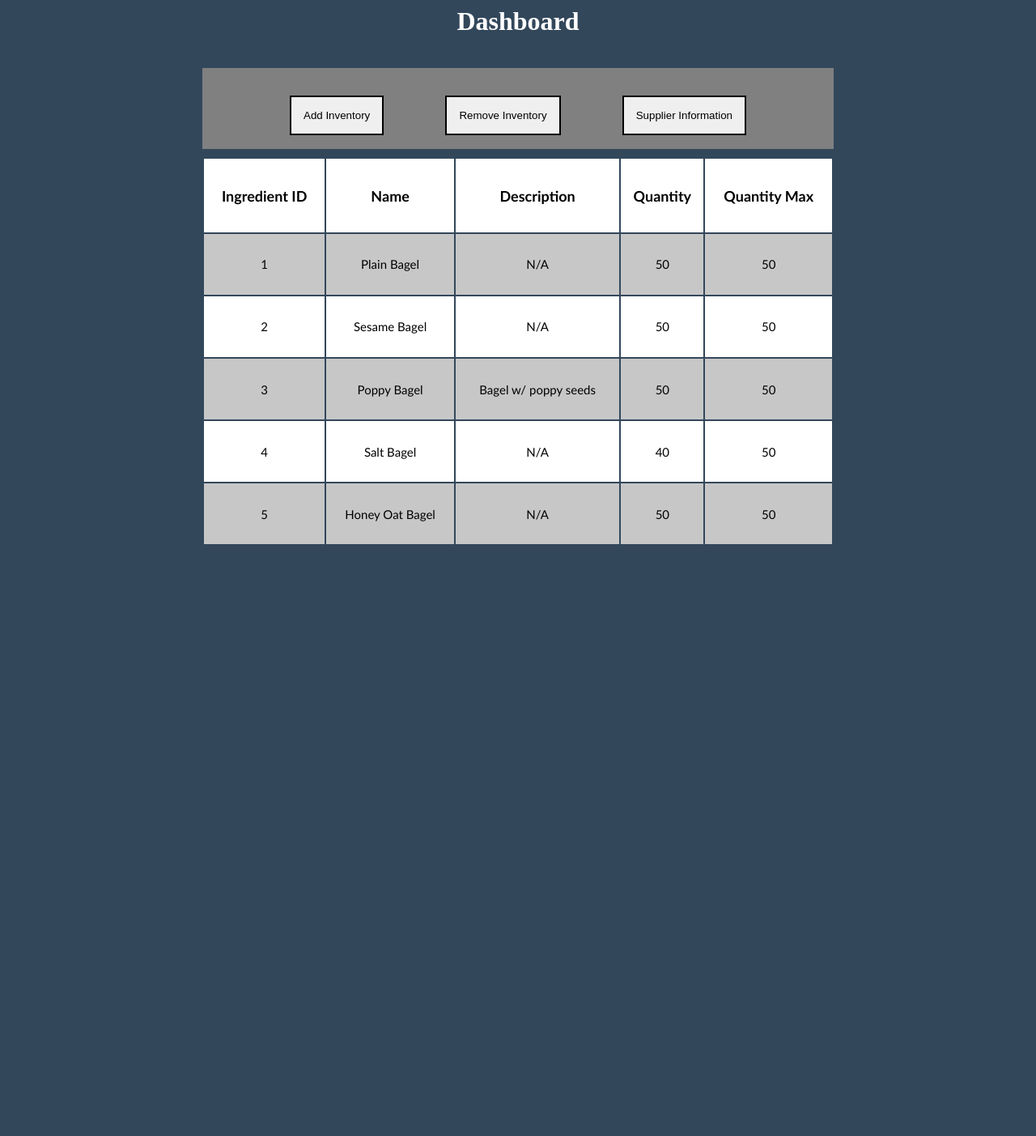
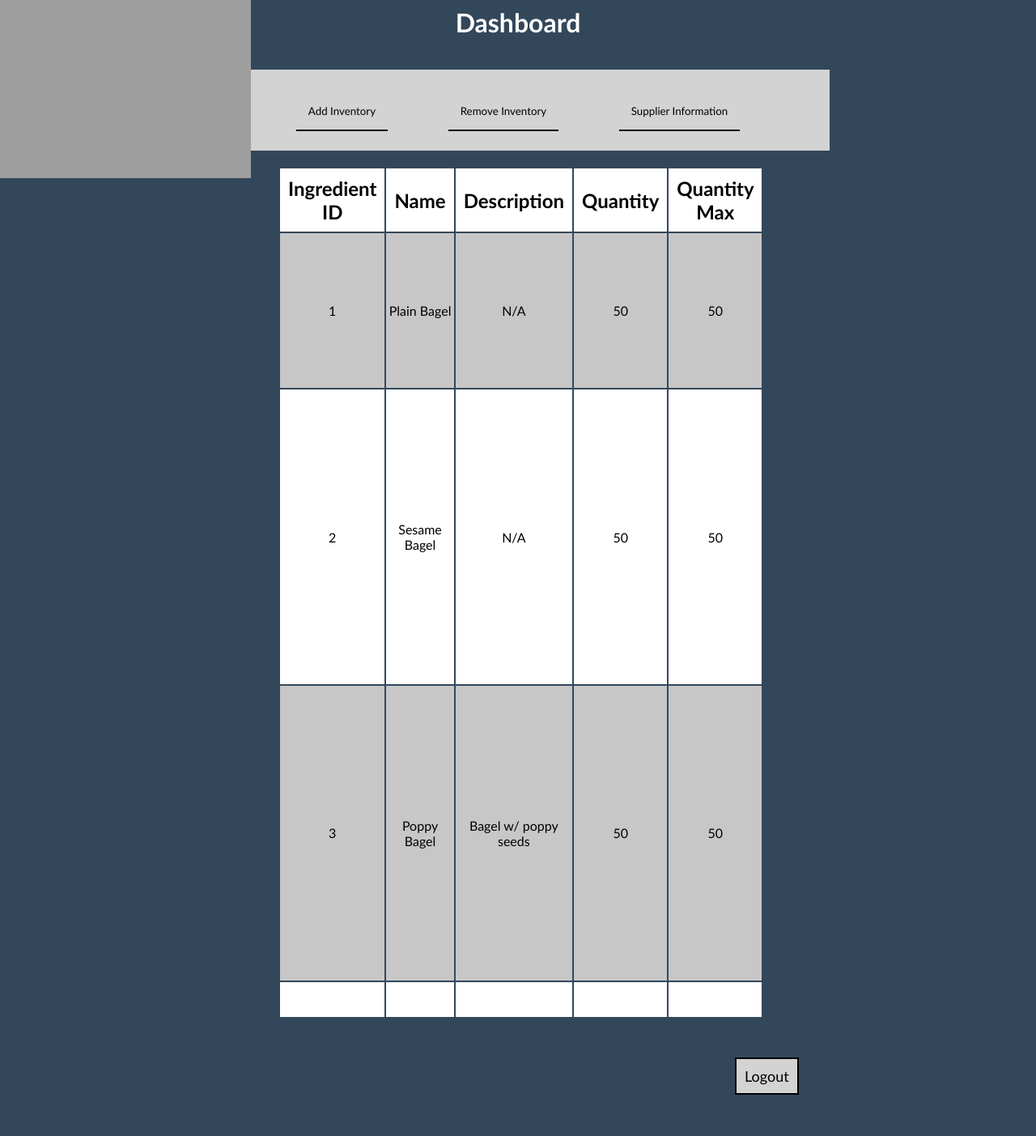
Before and after one commit to codfsh9/WaterDogSmokehouseInventorySystem, a PHP site: page /MainPage.php in a window 1280 px wide. Shown: the top 1403 px of the page at 81% size. Run offline with PHP 8.4, Linux system fonts and the light colour scheme; data comes from the database, SQL or seed files in the repository; grey boxes are pictures that could not be loaded.

Commit message:
Added Logout and Updated Main Page

```diff
--- /dev/null
+++ b/Logout.php
@@ -0,0 +1,5 @@
+<?php
+session_start();
+session_destroy();
+header("Location: login.html");
+?>
--- a/MainPage.php
+++ b/MainPage.php
@@ -5,91 +5,135 @@
 
 	.div-style
 	{
-		background-color: grey;
+		background-color:lightgrey;
 		width: 750px;
 		height: 80px;
 		display:block;
 		margin-left: auto;
 		margin-right: auto;
-		padding-top:10px;
-		padding-bottom:10px;
-		padding-left:15px;
-		padding-right:15px;
+		padding:10px;
 	}
 
 	.button-style
 	{
+		display:inline-block;
+		background-color:lightgrey;
+		font-family:'Gill Sans', 'Gill Sans MT', "Calibri", 'Trebuchet MS', sans-serif;
 		padding: 15px;
 		margin-left: 35px;
 		margin-right: 35px;
-		border: black 2px solid;
+		margin-bottom:20px;
+		border-top-style: none;
+  		border-right-style: none;
+  		border-bottom-style: solid;
+ 		border-left-style: none;
+		border-color:black;
 		cursor: pointer;
+	}
+
+	.button-style:hover
+	{
+		background-color:black;
+		color:white;
 	}
 
 	.text-style
 	{
-    font-size: x-large;
-    font-family: 'Gill Sans', 'Gill Sans MT', "Calibri", 'Trebuchet MS', sans-serif;
-    text-align:center;
+    	font-size:large;
+    	font-family: 'Gill Sans', 'Gill Sans MT', "Calibri", 'Trebuchet MS', sans-serif;
+    	text-align:center;
 	}
 
 	table
     {
         border-collapse: separate;
-        width: 800px;
-        height: 500px;
-        padding:10px;
+        width: 100%;
+        height: 150%;
+        padding:20px;
         margin-left: auto;
         margin-right: auto;
         font-family: 'Gill Sans', 'Gill Sans MT', 'Calibri', 'Trebuchet MS', sans-serif;
-        text-align: left;
+        text-align: center;
     }
 
     th
     {
         background-color: white;
-        font-size: large;
-		height: fit-content;
-        padding-left:auto;
-        padding-right:auto;
+        font-size: x-large;
+		height: 50px;
+		width:60px;
+        padding:10px;
         color: black;
+		position: sticky;
+      	top: 0;
     }
 
     tr
     {
         background-color:white;
 		text-align:center;
-		height: fit-content;
-        font-size:15px;
-		padding:5px;
+        font-size:medium;
+		padding:10px;
     }
 
     tr:nth-child(even)
     {
         background-color:rgb(199, 199, 199);
 		text-align:center;
-		height: fit-content;
-        font-size: 15px;
+        font-size: medium;
         padding:10px;
     }
 
     .div-style2
     {
         background-color: #33475b;
-        border: black 2px solid;
-        width:700px;
-        height:500px;
+        width:50%;
+        height:65%;
         margin-left:auto;
         margin-right:auto;
+		overflow-y:scroll;
     }
+
+	.logout-style
+	{
+		font-family: 'Gill Sans', 'Gill Sans MT', 'Calibri', 'Trebuchet MS', sans-serif;
+		font-size: large;
+		background-color: lightgrey;
+		border: solid 2px black;
+		cursor: pointer;
+		padding:10px;
+		margin-top:50px;
+		margin-left:900px;
+		margin-right:auto;
+	}
+
+	.logout-style:hover
+	{
+		background-color:black;
+		color:white;
+	}
+
+	.img-style
+	{
+		width: 310px;
+		height: 220px;
+		position:fixed;
+		top:0;
+		left:0;
+	}
 
 	</style>
 
 	</head>
 
 	<body style="background-color:#33475b;">
-	<h1 style="text-align: center; color:white;">Dashboard</h1>
+	<h1 style="text-align:center; color:white; font-family:'Gill Sans', 'Gill Sans MT', 'Calibri', 'Trebuchet MS', sans-serif;">
+	<img class="img-style" src="https://www.waterdogsmokehouse.com/wp-content/uploads/2019/12/WATERDOG_LOGO_K1665-4.png"/>
+		Dashboard
+	</h1>
+
     	<br>
+
 		<div class="div-style">
     	<p class="text-style">
         	<button onclick="window.location.href='AddInv.php'" class="button-style">
@@ -103,6 +147,7 @@
        		</button>
     	</p>
 		</div>
+		<div class="div-style2">
 		<table>
 			<tr>
 				<th>Ingredient ID</th>
@@ -137,5 +182,7 @@
 			mysqli_close($conn);
 		?>
 		</table>
+		</div>
+		<button onclick="window.location.href='Logout.php'" class="logout-style">Logout</button>
 	</body>
 </html>
```
Also changed, not shown: AddInv.php (+1 -31 lines).
